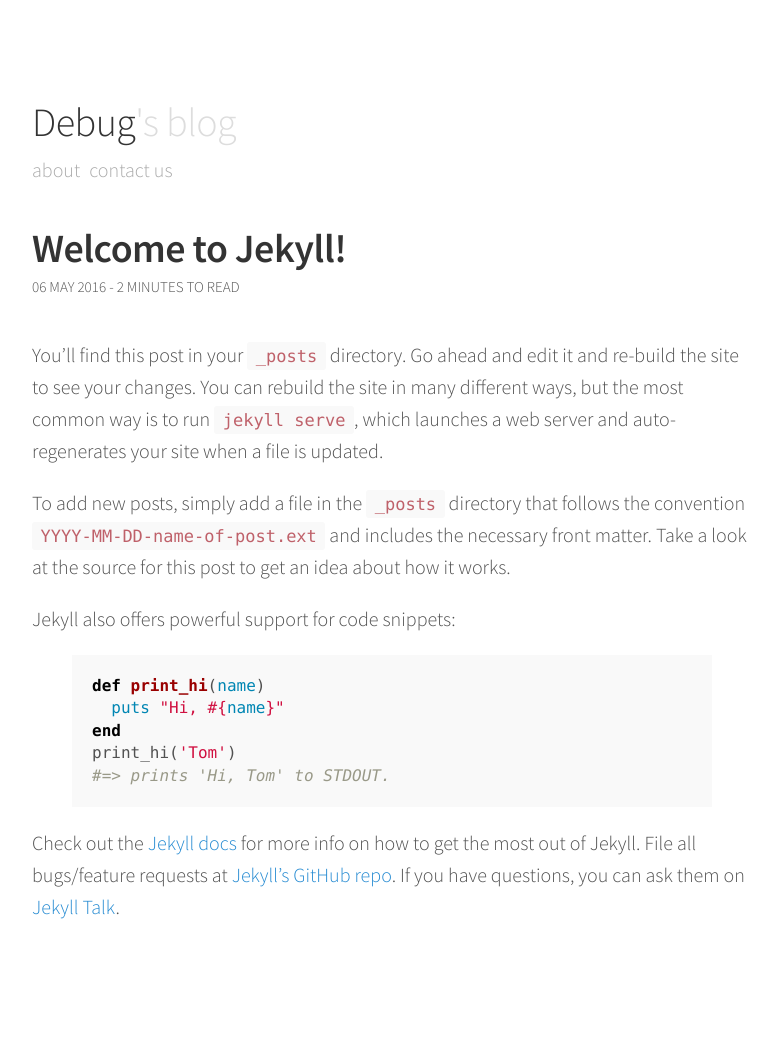
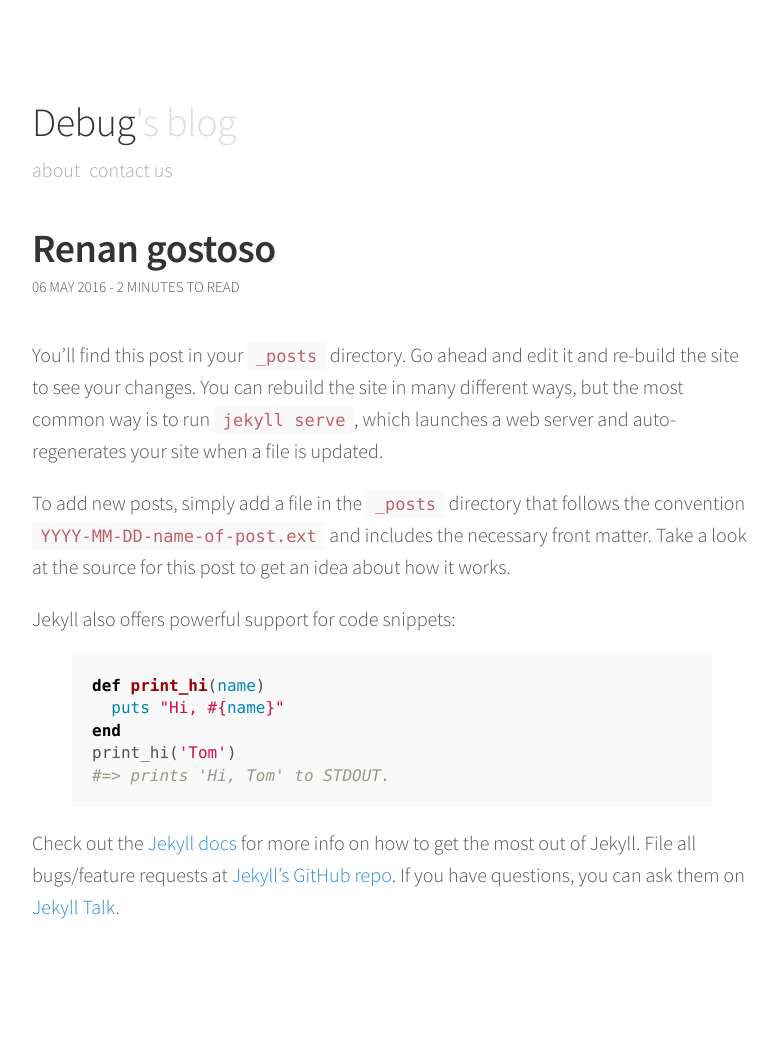
Before and after one commit to indrajithbandara/debug-blog, a Jekyll site: the page built from _posts/2016-05-06-welcome-to-jekyll.markdown, in a window 1280 px wide. Shown: the whole page, without its empty margins (248-1025 px from the left). Built offline with Jekyll 4.4.1, drawn with Linux system fonts in a browser that asks for light colours; comment, search, counter and statistics services are not loaded.

Commit message:
Renan gostoso

```diff
--- a/_posts/2016-05-06-welcome-to-jekyll.markdown
+++ b/_posts/2016-05-06-welcome-to-jekyll.markdown
@@ -1,6 +1,6 @@
 ---
 layout: post
-title:  "Welcome to Jekyll!"
+title:  "Renan gostoso"
 date:   2016-05-06 12:55:55 -0300
 categories: jekyll update
 ---
```
